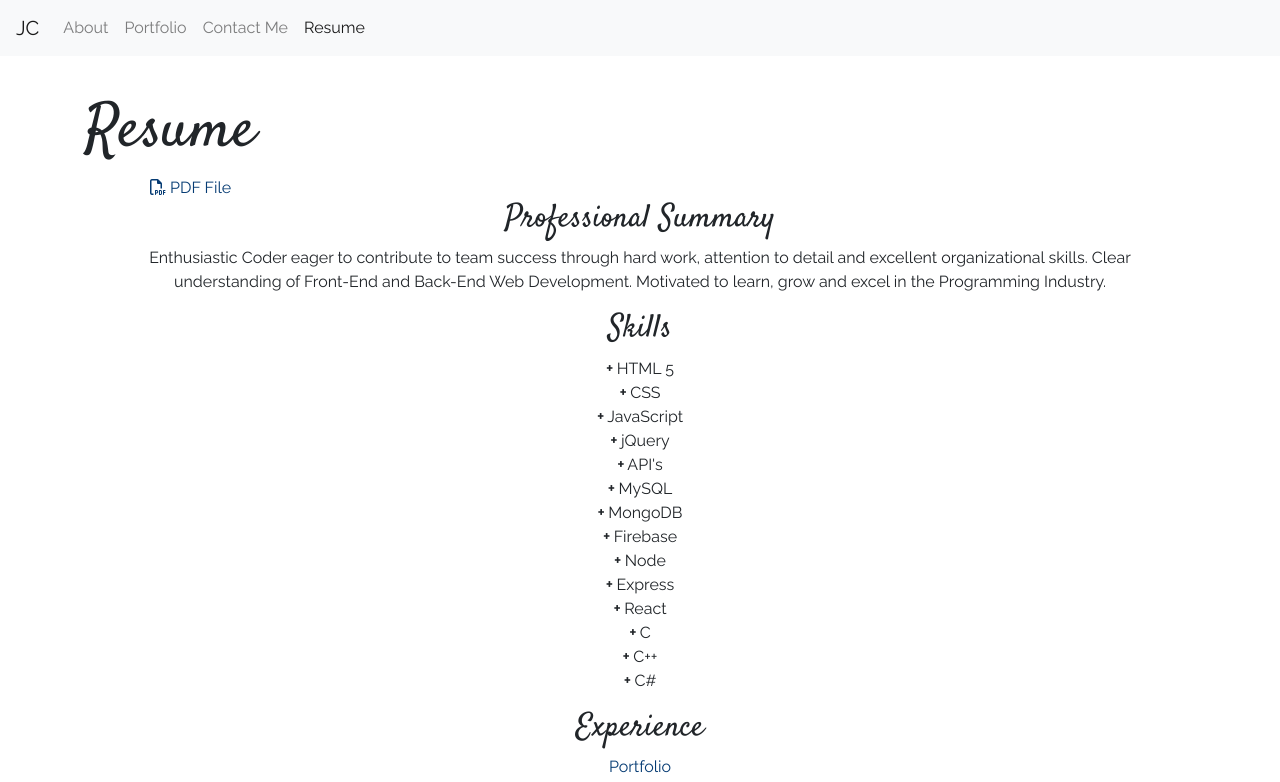
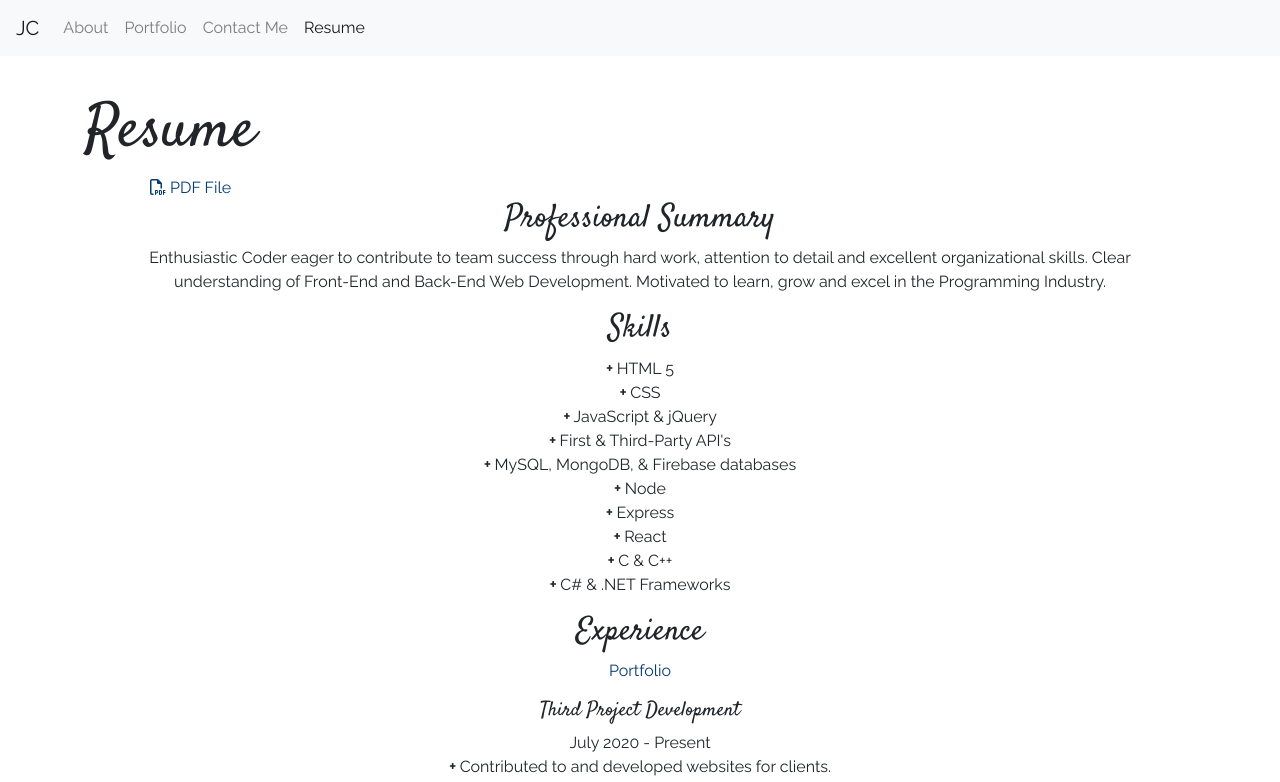
Before and after one commit to tiiedye/React-Portfolio, a React (Create React App) app: page /resume in a window 1280 px wide. Shown: the top 782 px of the page. Built offline with nearby package versions, Linux system fonts and the light colour scheme; the HTML template or start-up script is replaced by a standard one.

Commit message:
organizing skills

```diff
--- a/src/pages/Resume.js
+++ b/src/pages/Resume.js
@@ -28,17 +28,11 @@ function Resume() {
                     <br />
                     <b>+</b> CSS
                     <br />
-                    <b>+</b> JavaScript
+                    <b>+</b> JavaScript & jQuery
                     <br />
-                    <b>+</b> jQuery
+                    <b>+</b> First & Third-Party API's
                     <br />
-                    <b>+</b> API's
-                    <br />
-                    <b>+</b> MySQL
-                    <br />
-                    <b>+</b> MongoDB
-                    <br />
-                    <b>+</b> Firebase
+                    <b>+</b> MySQL, MongoDB, & Firebase databases
                     <br />
                     <b>+</b> Node
                     <br />
@@ -46,11 +40,9 @@ function Resume() {
                     <br />
                     <b>+</b> React
                     <br />
-                    <b>+</b> C
+                    <b>+</b> C & C++
                     <br />
-                    <b>+</b> C++
-                    <br />
-                    <b>+</b> C#
+                    <b>+</b> C# & .NET Frameworks
                 </p>
 
             <h2>Experience</h2>
```
